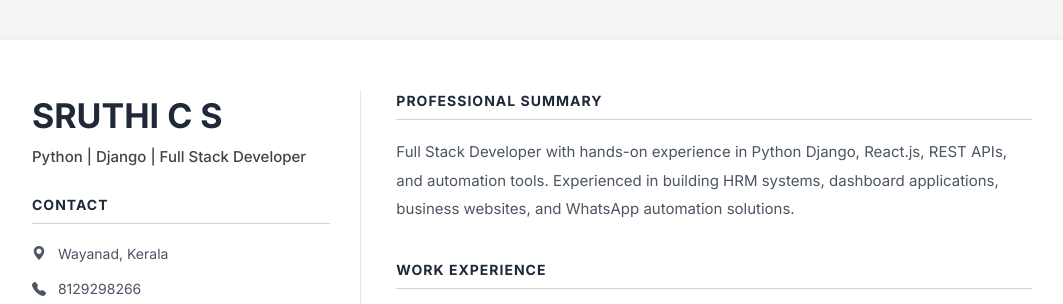
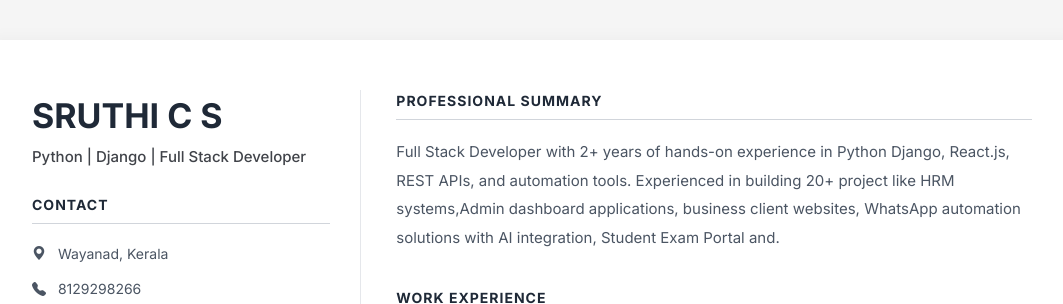
Before and after one commit to sruthics7/sruthi_resume, a plain HTML site: page index.html in a window 1280 px wide. Shown: the top 304 px of the page, without its empty margins (108-1171 px from the left). Drawn offline with nearby package versions, Linux system fonts and the light colour scheme.

Commit message:
summary update

```diff
--- a/index.html
+++ b/index.html
@@ -113,9 +113,9 @@
                     <div class="section-title">Professional Summary</div>
 
                     <div class="summary">
-                        Full Stack Developer with hands-on experience in Python Django, React.js, REST APIs,
-                        and automation tools. Experienced in building HRM systems, dashboard applications,
-                        business websites, and WhatsApp automation solutions.
+                        Full Stack Developer with 2+ years of hands-on experience in Python Django, React.js, REST APIs,
+                        and automation tools. Experienced in building 20+ project like HRM systems,Admin dashboard applications,
+                        business client websites, WhatsApp automation solutions with AI integration, Student Exam Portal and.
                     </div>
 
                     <div class="section-title">Work Experience</div>
```
